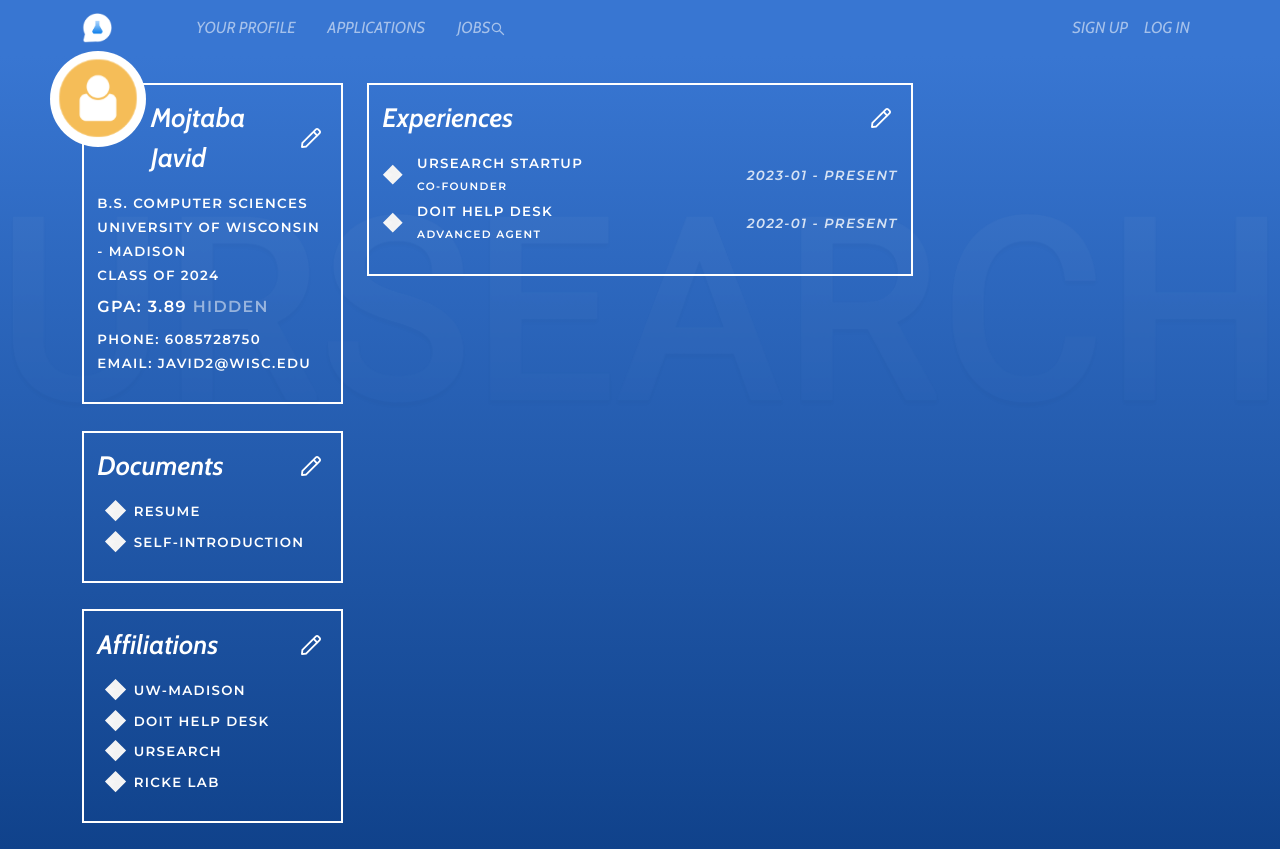
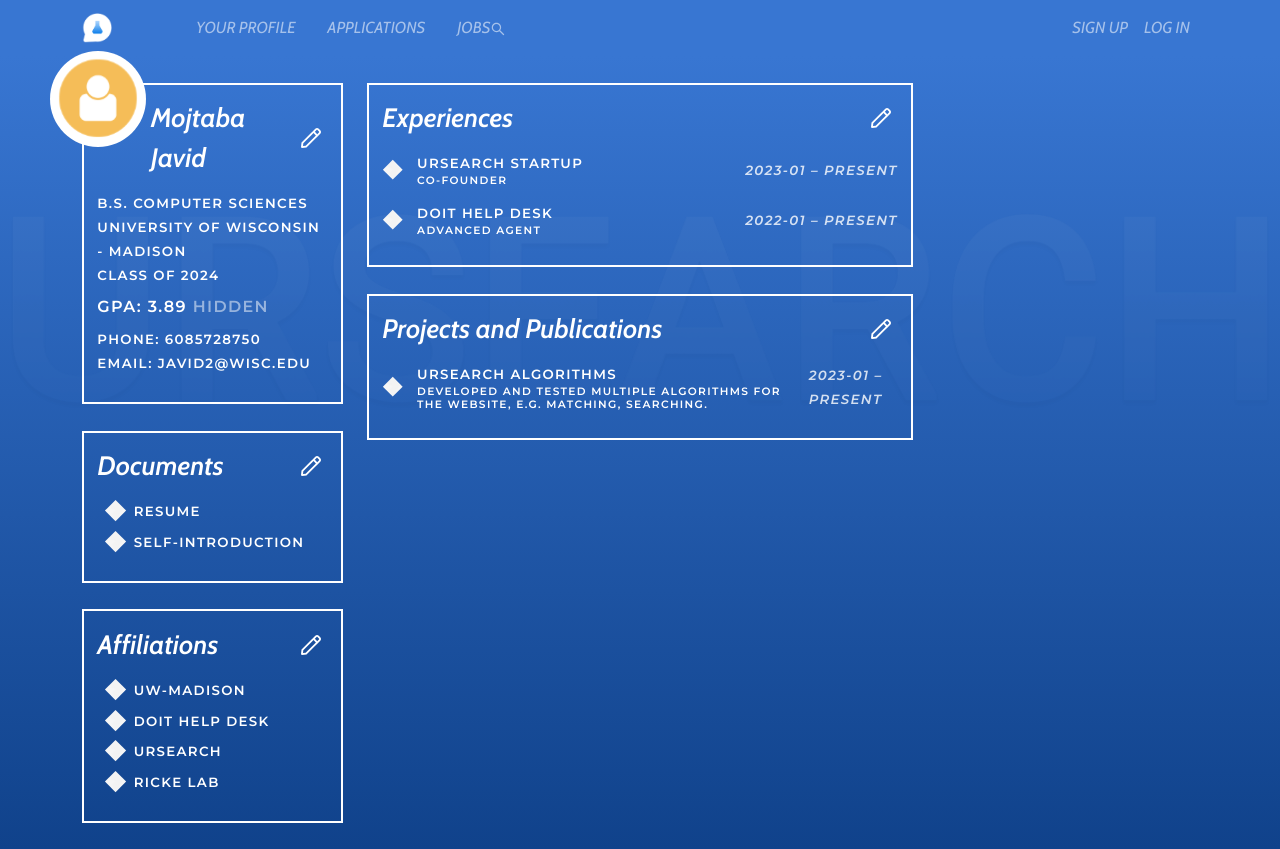
Before and after one commit to sweMojtaba/urSearchFrontEnd, a React (Create React App) app: page /individual/profile in a window 1280 px wide. Built offline with nearby package versions, Linux system fonts and the light colour scheme; a web font is replaced by a local one.

Commit message:
Projects

```diff
--- a/src/components/common/li.scss
+++ b/src/components/common/li.scss
@@ -4,6 +4,10 @@
 
 .info-card > .main-info > .small-li {
     margin-bottom: 0.5em;
+}
+
+.big-li.line {
+    margin-top: 1em;
 }
 
 .big-li > .main-line {
@@ -15,6 +19,11 @@
     align-items: center;
 }
 
+.big-li > .main-line > .main-item {
+    margin-right: 0.5em;
+}
+
 .big-li > .main-line > .main-item > .subtitle {
     font-size: 0.8em;
+    line-height: 120%;
 }
--- a/src/components/individual/Profile.jsx
+++ b/src/components/individual/Profile.jsx
@@ -4,6 +4,7 @@
 import PersonalInfo from "./profileSections/PersonalInfo";
 import Affiliations from "./profileSections/Affiliations";
 import Experiences from "./profileSections/Experiences";
+import Projects from "./profileSections/Projects";
 
 function Profile() {
     return <Container>
@@ -15,6 +16,7 @@
             </Col>
             <Col md={8} xl={6}>
                 <Experiences />
+                <Projects />
             </Col>
         </Row>
     </Container>
--- a/src/components/individual/profileSections/Experiences.tsx
+++ b/src/components/individual/profileSections/Experiences.tsx
@@ -15,7 +15,7 @@
                 key={experience.name}
                 title={experience.name}
                 subtitle={experience.role}
-                note={experience.start + " - " + experience.end}
+                note={experience.start + " – " + experience.end}
                 />
         })}
     </InfoCard>
--- /dev/null
+++ b/src/components/individual/profileSections/Projects.tsx
@@ -0,0 +1,23 @@
+import React, { useMemo } from "react";
+import { fetchProjects } from "./fakeFetchProfileSections";
+import InfoCard from "../../common/InfoCard";
+import BigLi from "../../common/BigLi";
+
+export default function Projects(): JSX.Element {
+    const projects = useMemo(fetchProjects, []);
+
+    return <InfoCard
+        title="Projects and Publications"
+        editFunc={() => { console.log("TO-DO: edit experiences") }}
+    >
+        {projects.map((project) => {
+            return <BigLi
+                key={project.name}
+                title={project.name}
+                subtitle={project.description}
+                note={project.start + " – " + project.end}
+                />
+        })}
+    </InfoCard>
+
+}
```
